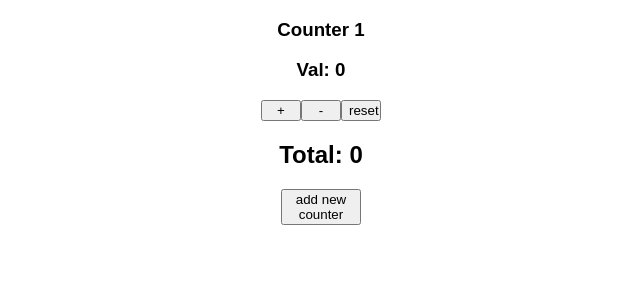
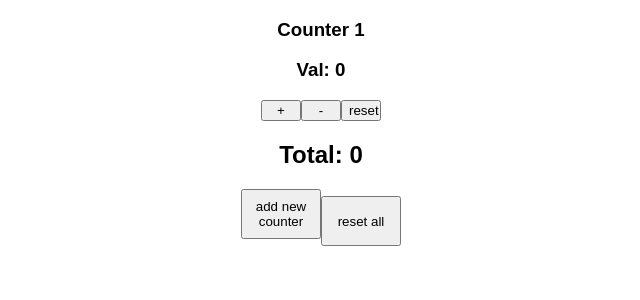
Before and after one commit to loriculberson/react-counters, a React (Create React App) app: page / in a window 1280 px wide. Shown: the top 300 px of the page, without its empty margins (319-959 px from the left). Built offline with nearby package versions, Linux system fonts and the light colour scheme.

Commit message:
Add button to reset all counters to zero

```diff
--- a/src/Counter.css
+++ b/src/Counter.css
@@ -3,6 +3,7 @@ button {
   height: 20 px;
 }
 
-.add-counter {
+.reset-all, .add-counter {
   width: 80px;
+  height: 50px;
 }
--- a/src/CounterApp.js
+++ b/src/CounterApp.js
@@ -53,6 +53,12 @@ class CounterApp extends Component {
     // })
   }
 
+  resetAll = () => {
+    //replace the value of each counter to be 0
+    const resetValues = this.state.allValues.map(counter => counter = 0 )
+    this.setState({ allValues: resetValues })
+  }
+
   render() {
     const total = this.state.allValues.reduce((sum, num) => sum + num)
     const renderCounters = this.state.allValues.map((counter, index) => {
@@ -77,7 +83,10 @@ class CounterApp extends Component {
         <div>
           {renderCounters}
           <h2>Total: {total}</h2>
-          <button onClick={this.newCounter} className="add-counter"> add new counter </button>
+          <div>
+            <button onClick={this.newCounter} className="add-counter"> add new counter </button>
+            <button onClick={this.resetAll} className="reset-all"> reset all </button>
+          </div>
         </div>
       </div>
     );
```
